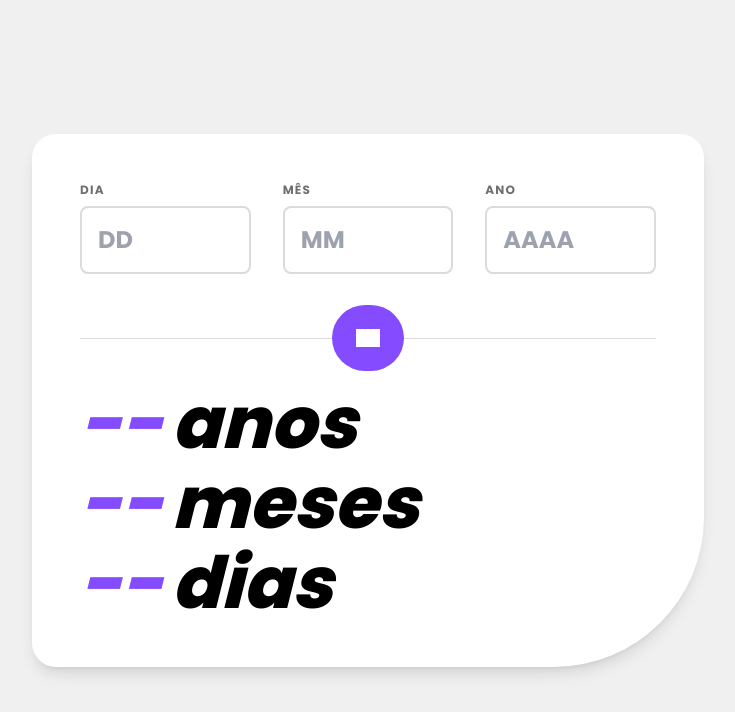
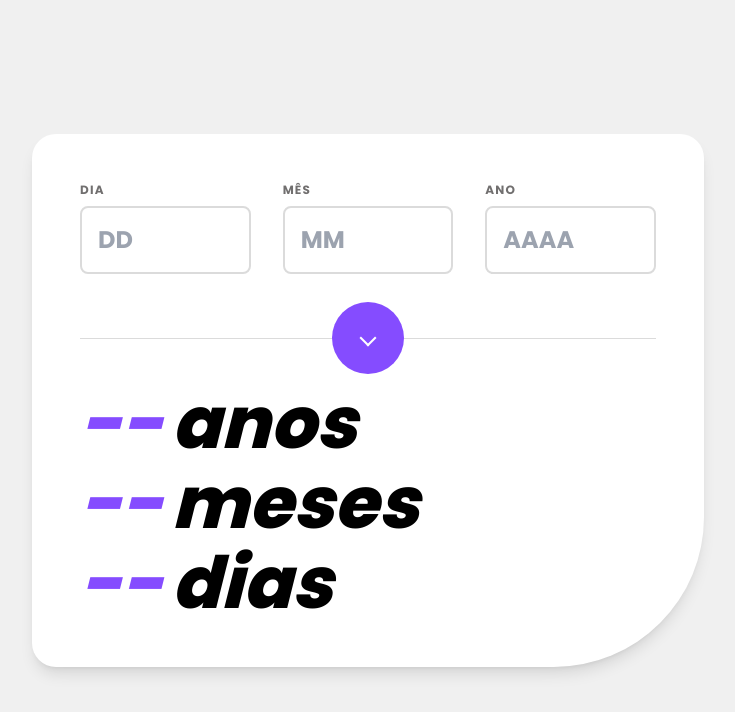
Before and after one commit to alisonschatz/age-calculator-app-main, a Next.js app: page / in a window 1280 px wide. Shown: the top 712 px of the page, without its empty margins (272-1007 px from the left). Built offline with nearby package versions, Linux system fonts and the light colour scheme; grey boxes are pictures that could not be loaded.

Commit message:
fix_image_path

```diff
--- a/app/page.tsx
+++ b/app/page.tsx
@@ -205,13 +205,11 @@ export default function AgeCalculator() {
     onClick={calculateAge}
     className="absolute right-0 top-1/2 transform -translate-y-1/2 md:right-1/2 md:translate-x-1/2 bg-purple-500 hover:bg-black transition-colors duration-300 rounded-full p-6 group"
   >
-            <img
-            src="/icon-arrow.svg"
-             alt="Calcular"
-             width={24}
-             height={24}
-            className="transform group-hover:scale-110 transition-transform duration-300 filter brightness-0 invert"
+    <div className="w-6 h-6 flex items-center justify-center">
+      <div
+        className="w-3 h-3 border-r-2 border-b-2 border-white transform rotate-45 group-hover:scale-110 transition-transform duration-300"
       />
+    </div>
   </button>
 </div>
 
```
Lines whose indentation alone changed are shown as unchanged.
